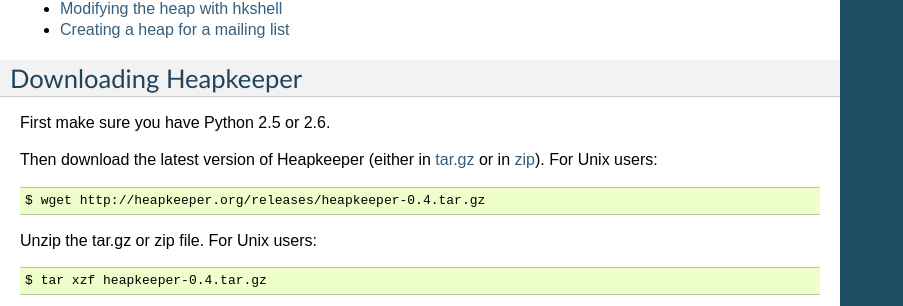
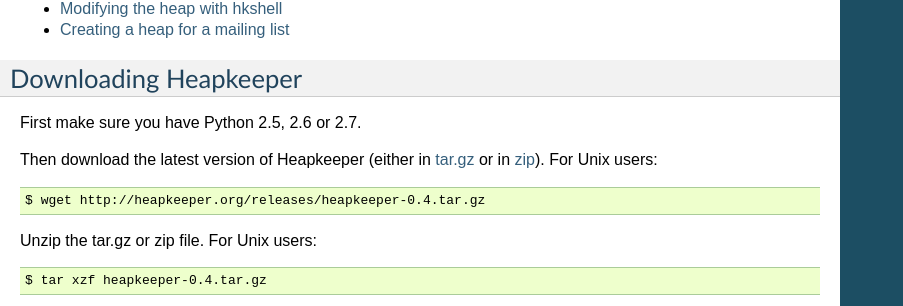
Before and after one commit to hcs42/heapkeeper-old, a Sphinx documentation site: the page built from doc/tutorial.rst, in a window 1280 px wide and 900 px high, scrolled down 375 px. Shown: the part 146-452 px from the top of the window, without its empty margins (0-903 px from the left). Built offline with Sphinx 7.4.7, drawn with Linux system fonts in a browser that asks for light colours.

Commit message:
Doc: python 2.7 is OK
[documentation]

```diff
--- a/doc/index-main.rst
+++ b/doc/index-main.rst
@@ -56,8 +56,8 @@ Quick information
   page <download>`. The source code and the documentation is stored in the
   `Heapkeeper repository`_, which is hosted by GitHub_, and can be used with
   the Git_ version control system.
-* **Installation**: Heapkeeper requires Python_ 2.5 or 2.6 installed; otherwise
-  it can be executed without any specific installation steps.
+* **Installation**: Heapkeeper requires Python_ 2.5, 2.6 or 2.7 installed;
+  otherwise it can be executed without any specific installation steps.
 * **Documentation**: The home page and the documentation is written in
   reStructuredText_ format. Sphinx_ is used to generate HTML pages.
 * **Status**: Heapkeeper is in a usable form now, although there are many
--- a/doc/tutorial.rst
+++ b/doc/tutorial.rst
@@ -42,7 +42,7 @@ __ mailing_list_
 Downloading Heapkeeper
 ----------------------
 
-First make sure you have Python 2.5 or 2.6.
+First make sure you have Python 2.5, 2.6 or 2.7.
 
 Then download the latest version of Heapkeeper (either in `tar.gz`__ or in
 `zip`__). For Unix users:
```
